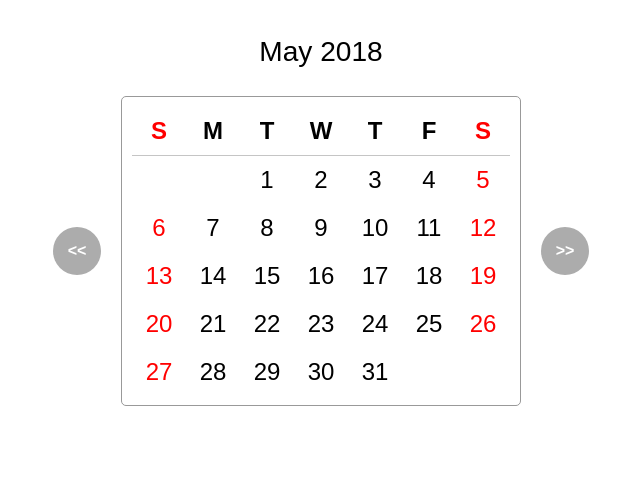
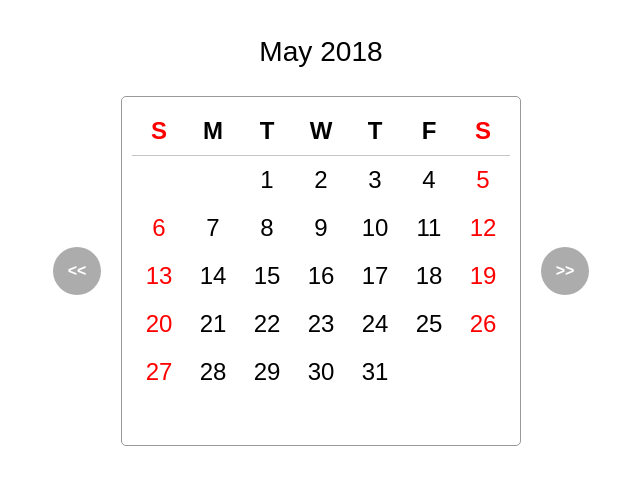
Before and after one commit to joeldarling/jdarling-cala-cal-challenge, a plain HTML site: page index.html in a window 1280 px wide. Shown: the whole page, without its empty margins (319-959 px from the left). Drawn offline with Linux system fonts and the light colour scheme.

Commit message:
fix height

```diff
--- a/css/styles.css
+++ b/css/styles.css
@@ -30,7 +30,7 @@ hr {
   border: solid 1px #999;
   border-radius: 5px;
   width: 400px;
-  height: 310px;
+  height: 350px;
   padding: 10px;
 }
 
```
